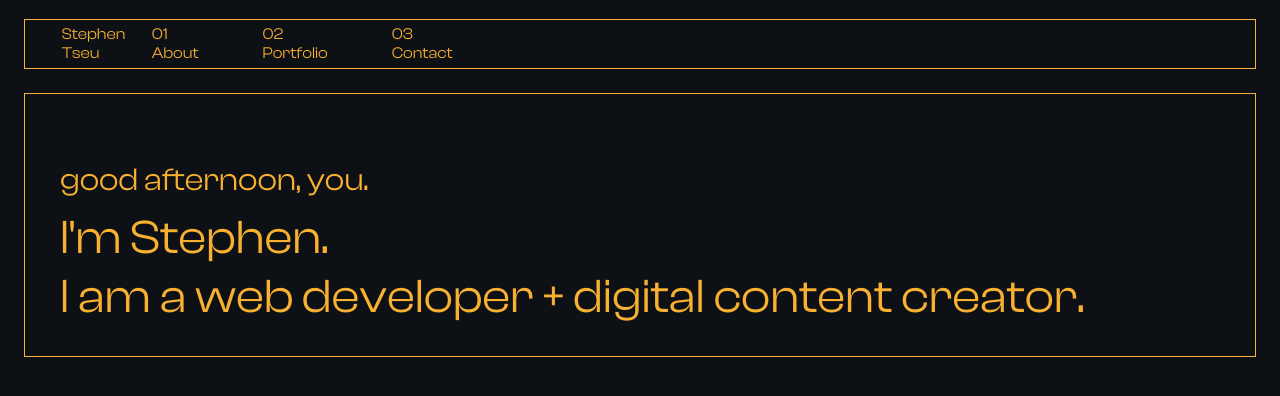
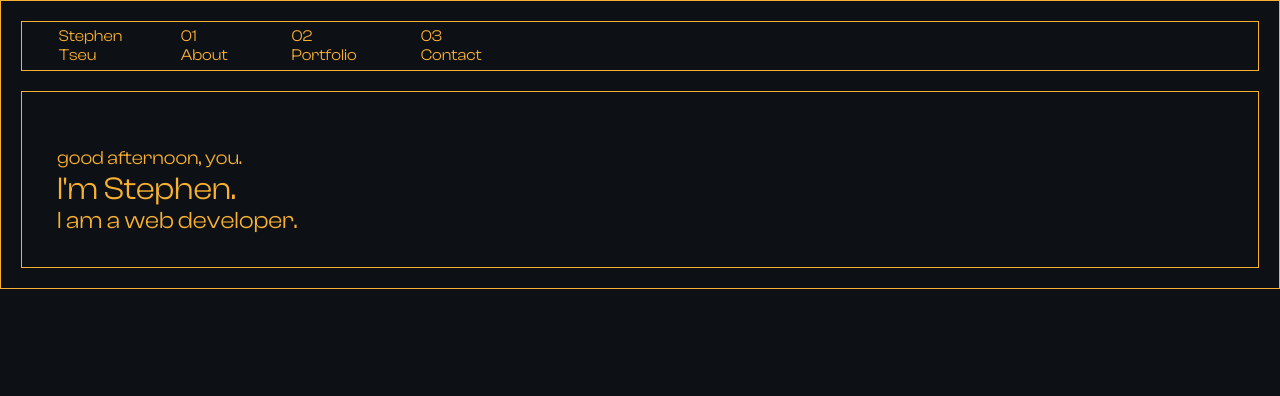
Before and after one commit to stephjohnsons/Portfolio, a plain HTML site: page page/index.html in a window 1280 px wide. Drawn offline with Linux system fonts and the light colour scheme.

Commit message:
modified

```diff
--- a/page/index.html
+++ b/page/index.html
@@ -29,17 +29,15 @@
     </nav>
 
     <header class="header">
-        <p id="greeting"></p>
+        <p id="greeting"><span id="nameImputPrompt"></span></p>
         <p class="intro">
             I'm Stephen. <br>
+        </p>
+        <p class="job-title">
             I am a
-            <span class="job"> web developer</span> +
-            <span class="job"> digital content creator. </span>
+            <span class="job"></span>.
         </p>
     </header>
-
-    <content class="content">
-    </content>
 
     <script src="../script/script.js" id="greeting"></script>
 </body>
--- a/script/script.js
+++ b/script/script.js
@@ -3,22 +3,40 @@ function greetUser() {
     const hour = date.getHours();
     let greetMessage;
 
+    let editable = "<span contenteditable> you</span>"
+
     if (hour < 12 ) {
-        greetMessage = "good morning, you."
+        greetMessage = `good morning, ${editable}.`
     } else if (hour < 18) {
-        greetMessage = "good afternoon, you."
-    } else if (hour < 23) {
-        greetMessage = "good evening, you."
+        greetMessage = `good afternoon, ${editable}.`
     } else {
-        greetMessage = "it's late. good evening, you."
+        greetMessage = `good evening, ${editable}.`
     };
 
     document.getElementById("greeting").innerHTML = greetMessage;
 }
 
-window.addEventListener("scroll", function moveWithScroll() {
-    message.style.top = window.pageYOffset + "px",
-    message.style.left = window.pageXOffset + "px"
-});
+function jobTitle() {
+    const job1 = "web developer";
+    const job2 = "web designer";
+    const job3 = "digital content creator";
+
+    let currentJob = job1;
+
+    const span = document.querySelector(".job");
+    span.textContent = currentJob;
+
+    span.addEventListener('click', function() {
+    if (currentJob === job1) {
+        currentJob = job2;
+    } else if (currentJob === job2) {
+        currentJob = job3;
+    } else {
+        currentJob = job1;
+    }
+    span.textContent = currentJob;
+    });
+};
 
 window.onload = greetUser();
+window.onload = jobTitle();
--- a/styles/fonts.css
+++ b/styles/fonts.css
@@ -1,22 +1,4 @@
 @font-face {
     font-family: "ClashDisplay";
-    src: url("../fonts/ClashDisplay-Regular.otf") format("opentype");
+    src: url("../fonts/ClashDisplay-Variable.ttf") format("truetype");
 }
-
-@font-face {
-    font-family: "ClashDisplay-Bold";
-    src: url("../fonts/ClashDisplay-Bold.otf") format("otf");
-    font-weight: 800;
-}
-
-@font-face {
-    font-family: "ClashDisplay-Light";
-    src: url("../fonts/ClashDisplay-Light.otf") format("otf");
-    font-weight: 400;
-}
-
-@font-face {
-    font-family: "ClashDisplay-Medium";
-    src: url("../fonts/ClashDisplay-Medium.otf") format("otf");
-    font-weight: 700;
-}
--- a/styles/styles.css
+++ b/styles/styles.css
@@ -5,11 +5,11 @@
 html {
     font-family: "ClashDisplay", sans-serif;
     background-color: #0d1015;
-    font-size: 16px;
 }
 
 body {
     margin: 0; /* removing margins in body */
+    border: 1px solid #f8b031;
 }
 
 /* Colours
@@ -31,15 +31,14 @@ hr {
 
 .header {
     color:#f8b031;
-    font-size: 5rem;
     position: relative;
-    margin: 0.3em;
+    margin: 20px;
     border: 1px solid #f8b031;
     padding: 35px;
 }
 
 .header .name {
-    font-size: 0.8em;
+    font-size: 1em;
     display: flex;
     flex-wrap: nowrap;
     line-height: 0.85em;
@@ -49,7 +48,7 @@ hr {
 .header .title {
     align-items: flex-end;
     margin: 0;
-    font-size: 0.6em;
+    font-size: 1em;
     line-height: 0.6em;
 }
 
@@ -58,7 +57,7 @@ hr {
 
 .nav {
     max-width: 100%;
-    margin: 1.2em;
+    margin: 20px;
 }
 
 .nav ul {
@@ -69,7 +68,6 @@ hr {
     justify-content: left;
     border: 1px solid #f8b031;
     padding: 0.3em;
-    margin: 0.3em;
 }
 
 .nav li {
@@ -78,7 +76,8 @@ hr {
 
 #nav-name {
     max-width: 10px;
-    margin-right: 3em;
+    margin-right: 5em;
+    transition: 800ms ease-in-out;
 }
 
 /* Content
@@ -90,19 +89,58 @@ hr {
     left: 0.3em;
 }
 
+.hero-section h3 {
+    border: 1px solid #f8b031;
+}
+
 #greeting {
-    font-size: 0.4em;
+    font-size: 1.2em;
+}
+
+#nameImputPrompt {
+    font-size: 1em;
 }
 
 .intro {
-    font-size: 0.6em;
-    margin-top: -0.5em;
+    font-size: 2em;
+    margin-top: -0.6em;
     margin-bottom: -0.1em;
 }
 
+.job-title {
+    font-size: 1.5em;
+    margin-top: -0.1em;
+    margin-bottom: -0.1em;
+}
+
+.job {
+    position: relative;
+    color: #f8b031;
+    transition: 200ms ease-in-out;
+}
+
+.job::before {
+    transform: scaleX(0);
+    transform-origin: bottom right;
+    background: #f8b031;
+    color: #f8b031;
+  }
+
+.job:hover::before {
+    transform: scaleX(1);
+    transform-origin: bottom left;
+    }
+
 .job:hover {
-    text-decoration-line: underline;
-    background-color: #f8b031;
     color: #0d1015;
-    cursor: alias;
 }
+
+.job::before {
+    content: " ";
+    display: block;
+    position: absolute;
+    inset: 0 0 0 0;
+    background: #f8b031;
+    z-index: -1;
+    transition: transform .3s ease;
+  }
```
Also changed, not shown: fonts/ClashDisplay-Bold.otf (deleted), fonts/ClashDisplay-Extralight.otf (deleted), fonts/ClashDisplay-Light.otf (deleted), fonts/ClashDisplay-Medium.otf (deleted), fonts/ClashDisplay-Regular.otf (deleted), fonts/ClashDisplay-Semibold.otf (deleted), fonts/ClashDisplay-Variable.ttf (added), 4 other files.
